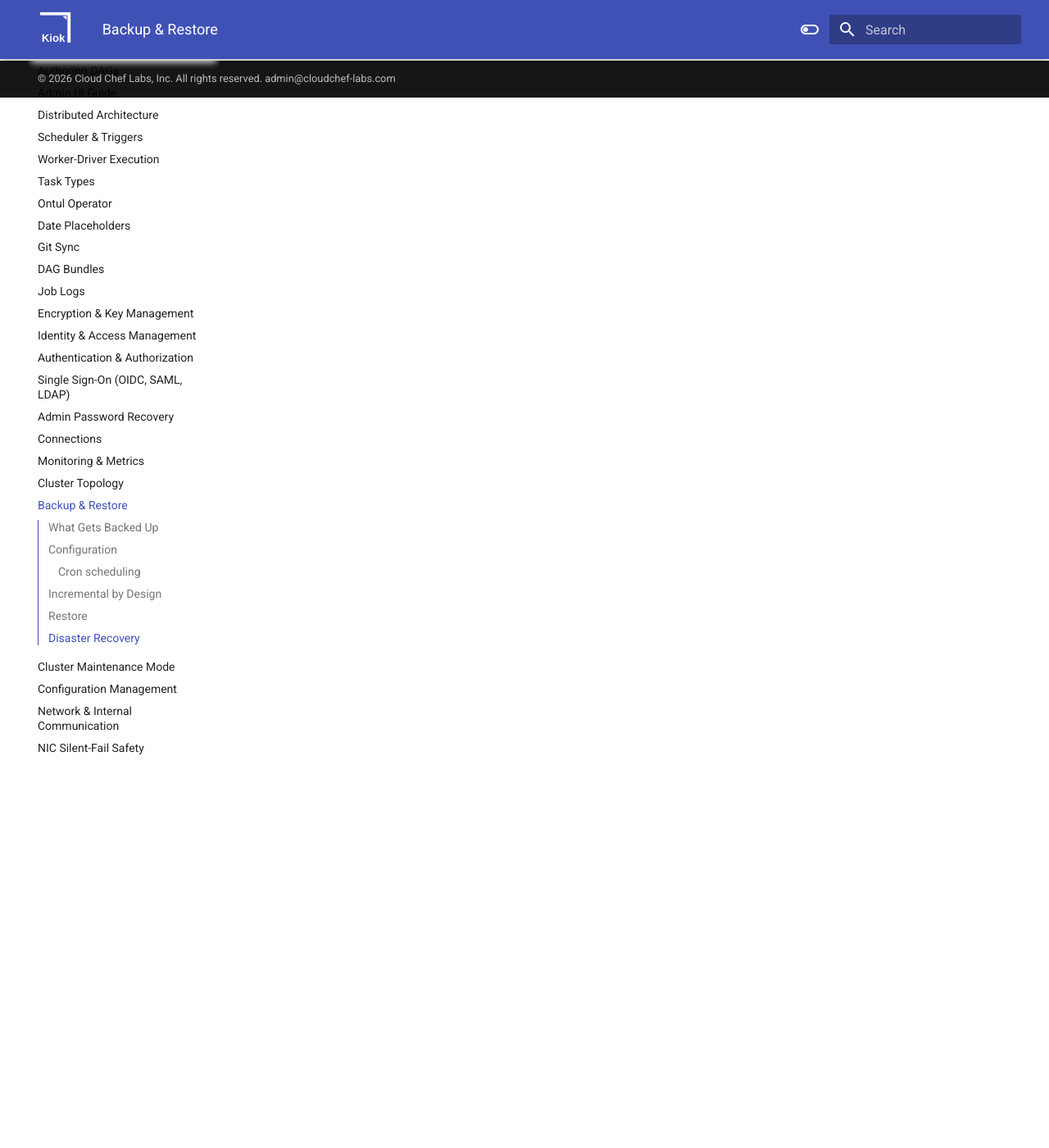
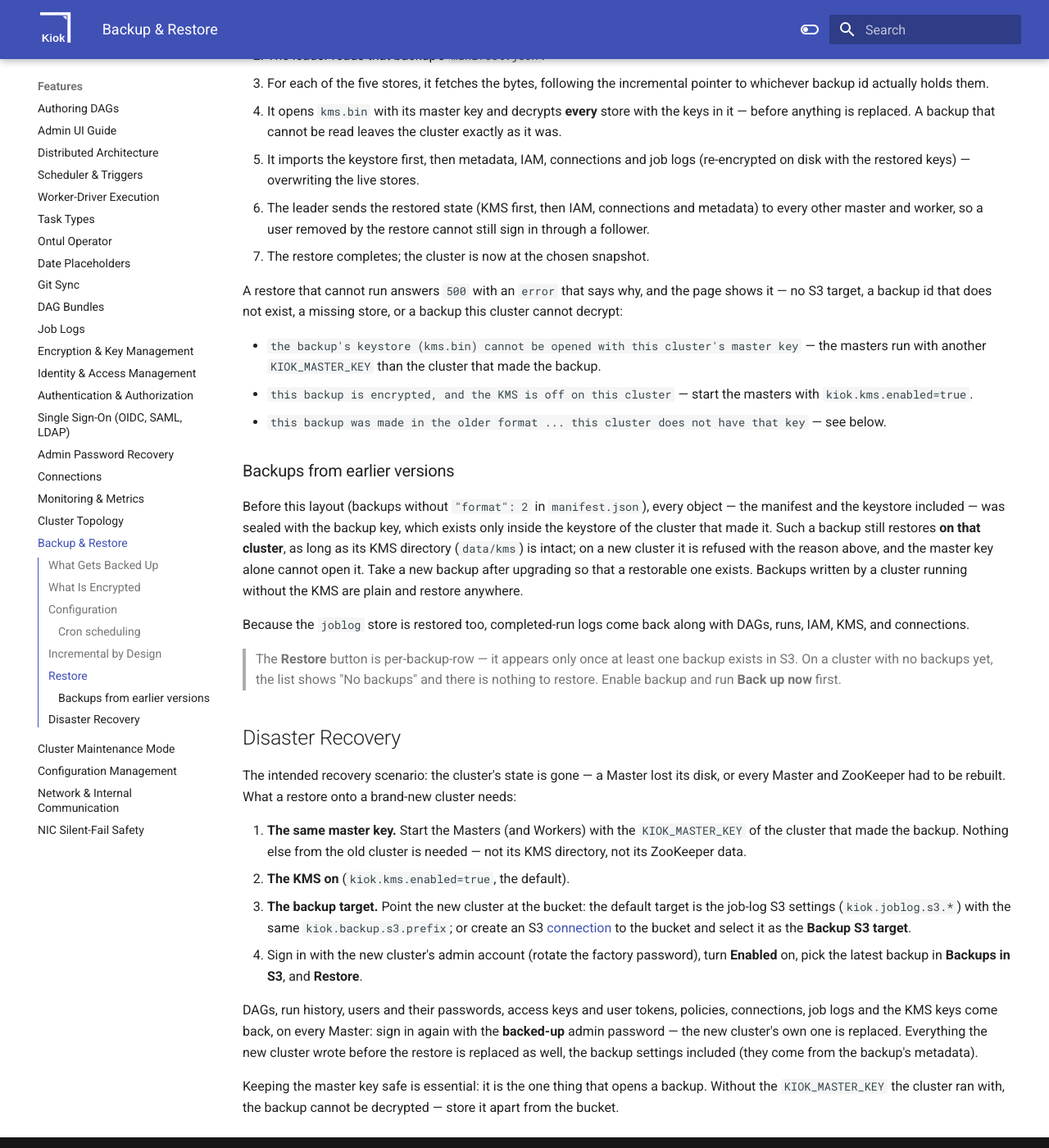
Before and after one commit to cloudcheflabs/kiok-docs, an MkDocs documentation site: the page built from docs/features/backup.md, in a window 1280 px wide and 1400 px high, scrolled down 2835 px. Shown: the whole window at 82% size. Built offline with MkDocs 1.6.1 and Material for MkDocs 9.7.7, drawn with Linux system fonts in a browser that asks for light colours; the version menu is left out; some of the changed text lies outside the part shown.

Commit message:
docs(backup): what is encrypted, and what a restore onto a new cluster needs
kms.bin is sealed with the master key, the other stores with the backup key from that keystore, and the
manifest holds no secrets -- so a backup restores onto a fresh cluster with the same KIOK_MASTER_KEY.
Backups are refused while the KMS is off. Restore errors, and backups from earlier versions (restore only
on the cluster that made them).

Co-Authored-By: Claude Opus 5.5 <noreply@anthropic.com>

```diff
--- a/docs/features/backup.md
+++ b/docs/features/backup.md
@@ -17,7 +17,24 @@ A backup run captures five stores under one shared backup id, so a single restor
 - **connections** — the encrypted connection store.
 - **joblog** — per-task and per-run job logs.
 
-Job logs are included because, in the default no-S3-archival configuration, they live only in the leader's RocksDB — without backup, a leader disk loss would lose every completed run's log. Every store is KMS envelope-encrypted before it leaves the cluster.
+Job logs are included because, in the default no-S3-archival configuration, they live only in the leader's RocksDB — without backup, a leader disk loss would lose every completed run's log.
+
+## What Is Encrypted
+
+Nothing secret reaches the bucket in the clear. Each backup id is a folder with up to six objects:
+
+| Object | Contents | Sealed with |
+|---|---|---|
+| `kms.bin` | the KMS keystore | a key derived from the **master key** (`KIOK_MASTER_KEY`, PBKDF2) — the same sealing the keystore has on disk |
+| `metadata.bin`, `iam.bin`, `connections.bin`, `joblog.bin` | DAGs and runs, users / password hashes / access keys / user tokens, connection credentials, job logs | AES-256-GCM envelope encryption; each data key is wrapped with the backup key (`kiok.backup.kms.key.id`, default `backup-encryption`) **from the keystore in `kms.bin`** |
+| `manifest.json` | backup id, time, `"format": 2`, and per store its SHA-256 and which backup id holds its bytes | not encrypted — it holds no secrets, and must be readable before any key is |
+
+So a backup opens with the master key alone: the master key opens `kms.bin`, and the keys in it open the
+other stores. Neither the cluster that made the backup nor its KMS directory is needed.
+
+**The KMS must be on.** With `kiok.kms.enabled=false` there is no key to seal anything with, so a backup
+is refused with `503` and the reason (`backups are encrypted with the KMS, and the KMS is off ...`) rather
+than writing passwords, access keys and connection credentials to S3 in the clear. Nothing is written.
 
 ## Configuration
 
@@ -72,12 +89,29 @@ The flow:
 
 1. The operator clicks **Restore** on a backup row and confirms.
 2. The leader reads that backup's `manifest.json`.
-3. For each of the five stores, it fetches the bytes (following the incremental pointer to whichever backup id actually holds them) and imports them — overwriting the live store.
-4. The leader sends the restored state (KMS first, then IAM, connections and metadata) to every other master and worker, so a user removed by the restore cannot still sign in through a follower.
-5. The restore completes; the cluster is now at the chosen snapshot.
+3. For each of the five stores, it fetches the bytes, following the incremental pointer to whichever backup id actually holds them.
+4. It opens `kms.bin` with its master key and decrypts **every** store with the keys in it — before anything is replaced. A backup that cannot be read leaves the cluster exactly as it was.
+5. It imports the keystore first, then metadata, IAM, connections and job logs (re-encrypted on disk with the restored keys) — overwriting the live stores.
+6. The leader sends the restored state (KMS first, then IAM, connections and metadata) to every other master and worker, so a user removed by the restore cannot still sign in through a follower.
+7. The restore completes; the cluster is now at the chosen snapshot.
 
-A restore that cannot run — no S3 target, a backup id that does not exist or cannot be read — answers
-`500` with an `error` that says so, and the page shows it.
+A restore that cannot run answers `500` with an `error` that says why, and the page shows it — no S3
+target, a backup id that does not exist, a missing store, or a backup this cluster cannot decrypt:
+
+- `the backup's keystore (kms.bin) cannot be opened with this cluster's master key` — the masters run
+  with another `KIOK_MASTER_KEY` than the cluster that made the backup.
+- `this backup is encrypted, and the KMS is off on this cluster` — start the masters with
+  `kiok.kms.enabled=true`.
+- `this backup was made in the older format ... this cluster does not have that key` — see below.
+
+### Backups from earlier versions
+
+Before this layout (backups without `"format": 2` in `manifest.json`), every object — the manifest and
+the keystore included — was sealed with the backup key, which exists only inside the keystore of the
+cluster that made it. Such a backup still restores **on that cluster**, as long as its KMS directory
+(`data/kms`) is intact; on a new cluster it is refused with the reason above, and the master key alone
+cannot open it. Take a new backup after upgrading so that a restorable one exists. Backups written by a
+cluster running without the KMS are plain and restore anywhere.
 
 Because the `joblog` store is restored too, completed-run logs come back along with DAGs, runs, IAM, KMS, and connections.
 
@@ -85,6 +119,24 @@ Because the `joblog` store is restored too, completed-run logs come back along w
 
 ## Disaster Recovery
 
-The intended recovery scenario: a Master loses its local disk. Bring up a fresh Master pointed at the same ZooKeeper and master key, open the **Backup &amp; Restore** page, and restore the latest backup from S3 — DAGs, run history, IAM, KMS, connections, and job logs are all reinstated.
+The intended recovery scenario: the cluster's state is gone — a Master lost its disk, or every Master
+and ZooKeeper had to be rebuilt. What a restore onto a brand-new cluster needs:
 
-Keeping the master key safe is essential: every backed-up store is envelope-encrypted, and without `KIOK_MASTER_KEY` the backup cannot be decrypted.
+1. **The same master key.** Start the Masters (and Workers) with the `KIOK_MASTER_KEY` of the cluster
+   that made the backup. Nothing else from the old cluster is needed — not its KMS directory, not its
+   ZooKeeper data.
+2. **The KMS on** (`kiok.kms.enabled=true`, the default).
+3. **The backup target.** Point the new cluster at the bucket: the default target is the job-log S3
+   settings (`kiok.joblog.s3.*`) with the same `kiok.backup.s3.prefix`; or create an S3
+   [connection](connections.md) to the bucket and select it as the **Backup S3 target**.
+4. Sign in with the new cluster's admin account (rotate the factory password), turn **Enabled** on,
+   pick the latest backup in **Backups in S3**, and **Restore**.
+
+DAGs, run history, users and their passwords, access keys and user tokens, policies, connections, job
+logs and the KMS keys come back, on every Master: sign in again with the **backed-up** admin password —
+the new cluster's own one is replaced. Everything the new cluster wrote before the restore is replaced
+as well, the backup settings included (they come from the backup's metadata).
+
+Keeping the master key safe is essential: it is the one thing that opens a backup. Without the
+`KIOK_MASTER_KEY` the cluster ran with, the backup cannot be decrypted — store it apart from the
+bucket.
```
Also changed, not shown: docs/features/configuration.md (+2 -2 lines).
